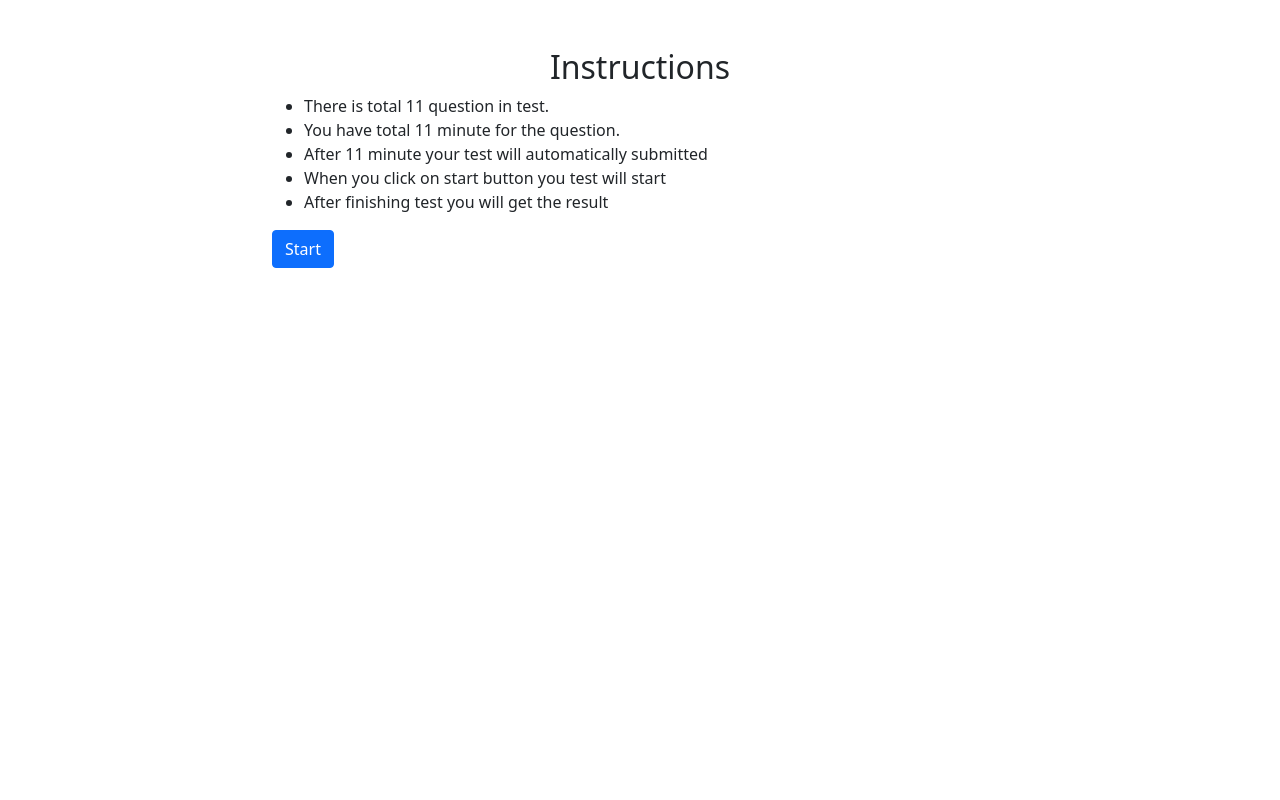
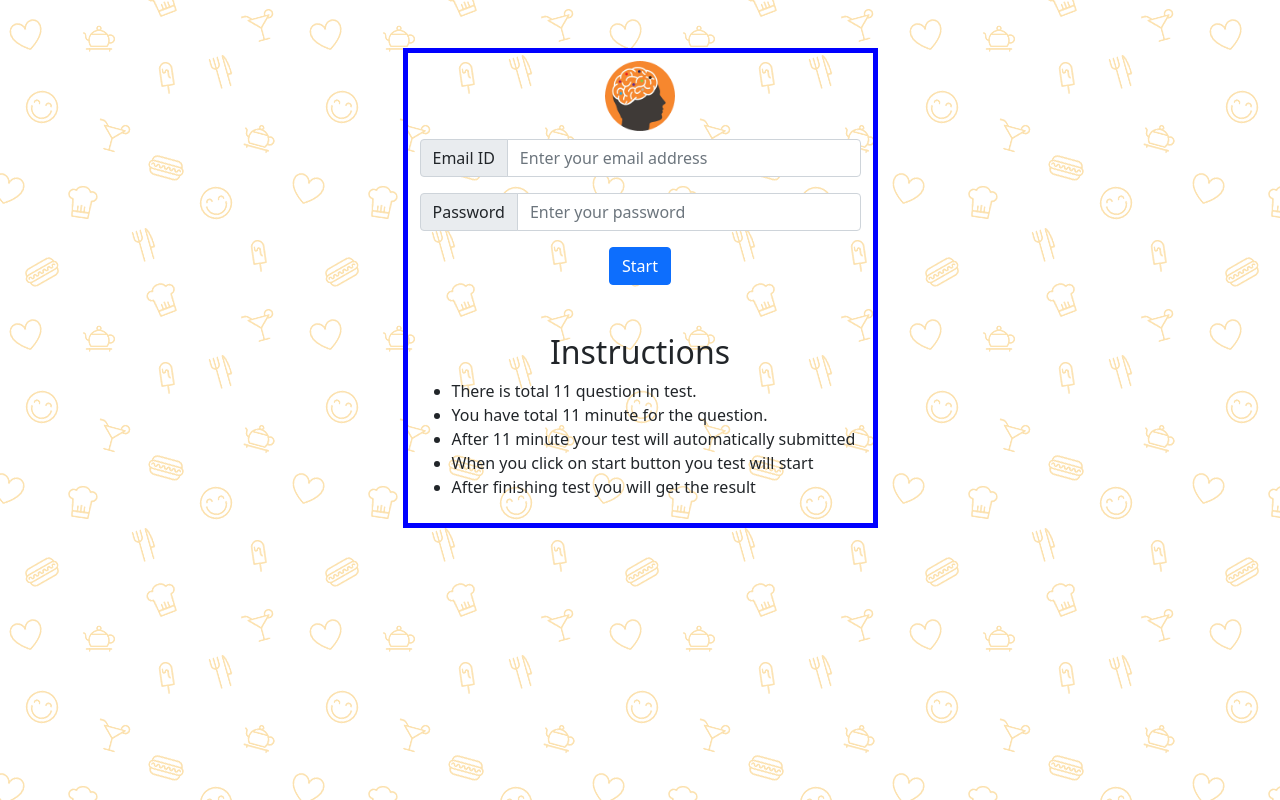
Before and after one commit to lalitkashyapkumar/Quizz, a website with bundled scripts: page index.html in a window 1280 px wide. Built offline with nearby package versions, Linux system fonts and the light colour scheme.

Commit message:
Version 2

```diff
--- a/index.html
+++ b/index.html
@@ -2,7 +2,7 @@
 <html>
     <head>
         <title>
-            Quizz
+            Quiz
         </title>
         <meta charset="utf-8">
         <meta name="viewport" content="width=device-width, initial-scale=1">
@@ -13,14 +13,22 @@
     </head>
     <body onload="hider()" class="container">
         <main>
-            <div id="timer" class="row fs-2 justify-content-end">
+            <div id="timer" class="row fs-2 justify-content-end"></div>
+            <div class="row justify-content-center">
+                <div class="col-12 col-md-5 mt-5" id="instruction">
+                    <img class="d-grid mx-auto mt-2" src="quiz.png" alt="logo" style="width:70px;height:70px;">
 
-            </div>
-            <div class="row justify-content-center">
-                <div class="col-12 col-md-8" id="instruction">
+                    <div class=" input-group mb-3 mt-2">
+                        <span class="input-group-text" >Email ID</span>
+                        <input type="text" id="email" class="form-control" placeholder="Enter your email address ">
+                    </div>
 
+                    <div class=" input-group mb-3">
+                        <span class="input-group-text">Password</span>
+                        <input type="password"  id="password" class="form-control" placeholder="Enter your password">
+                    </div>
                 </div >
-                <div id="main" class="col-12 col-md-8" style="visibility: hidden;">
+                <div id="main" class="col-11 col-md-8" style="display: none;">
                         <h1 class="mb-2 text-center">Question</h1>
                         <form>
                             <div>
@@ -31,10 +39,10 @@
 
                                 <div class="mt-5 row justify-content-between">
                                     <div class="col-1">
-                                        <button id="prevBtn" type="button" class="btn btn-secondary" onclick="prev()">Previous</button>
+                                        <button id="prevBtn" type="button" class="btn btn-secondary mb-2" onclick="prev()">Previous</button>
                                     </div>
                                     <div class="col-3 col-md-2">
-                                        <button id="nextBtn" type="button" class="btn btn-primary" onclick="next()">Next</button>
+                                        <button id="nextBtn" type="button" class="btn btn-primary mb-2" onclick="next()">Next</button>
                                     </div>
                                 </div>
                             </div>
--- a/index.js
+++ b/index.js
@@ -1,4 +1,30 @@
 function hider(){
+
+    document.body.style.backgroundImage = "url('back.png')";
+    document.getElementById("instruction").style.border = "thick solid #0000FF";
+    document.getElementById("main").style.background = "rgba(76, 175, 80, 0.3)";
+    let startButton = document.createElement('button');
+    startButton.id = "startBtn";
+    startButton.className = "btn btn-primary d-grid mx-auto";
+    startButton.setAttribute("type", "submit");
+    startButton.innerHTML = "Start";
+    startButton.onclick = function(){
+        var email = document.getElementById('email').value;
+        var password = document.getElementById('password').value;
+        console.log(email);
+
+        if(validateEmail(email) && password ){
+            document.getElementById("instruction").remove();
+            document.getElementById("main").style.display = "block";
+            startTest(660000);
+        }else{
+            window.alert("Please enter your credential");
+        }
+
+    };
+
+    document.getElementById('instruction').appendChild(startButton);
+
     let h2Heading = document.createElement('h2');
     h2Heading.innerHTML = "Instructions";
     h2Heading.className = "text-center mt-5";
@@ -6,6 +32,7 @@ function hider(){
 
     let ul = document.createElement('ul');
     ul.id = "insUl";
+    ul.className = "mb-4";
     document.getElementById('instruction').appendChild(ul);
     let li1 = document.createElement("li");
     let li2 = document.createElement("li");
@@ -28,21 +55,17 @@ function hider(){
     document.getElementById('insUl').appendChild(li3);
     document.getElementById('insUl').appendChild(li4);
     document.getElementById('insUl').appendChild(li5);
+}
 
-    let startButton = document.createElement('button');
-    startButton.id = "startBtn";
-    startButton.className = "btn btn-primary";
-    startButton.setAttribute("type", "button");
-    startButton.innerHTML = "Start";
-    startButton.onclick = function(){
-        document.getElementById("instruction").remove();
-        startTest(660000);
-        document.getElementById("main").style.visibility = "visible";
+function validateEmail(emailID) {
+    atpos = emailID.indexOf("@");
+    dotpos = emailID.lastIndexOf(".");
+    if (atpos < 1 || ( dotpos - atpos < 2 )) {
+       return false;
+    }
+    return( true );
+  }
 
-    };
-
-    document.getElementById('instruction').appendChild(startButton);
-}
 
 var i=0;
 var res=0;
@@ -144,7 +167,7 @@ function prev(){
 function startTest(distance){
     var x = setInterval(function() {
         distance -=1000;
-        console.log(distance);
+        // console.log(distance);
         var minutes = Math.floor((distance % (1000 * 60 * 60)) / (1000 * 60));
         var seconds = Math.floor((distance % (1000 * 60)) / 1000);
         document.getElementById("timer").innerHTML = minutes + "m " + seconds + "s ";
```
Also changed, not shown: back.png (added), quiz.png (added), 1 other file.
